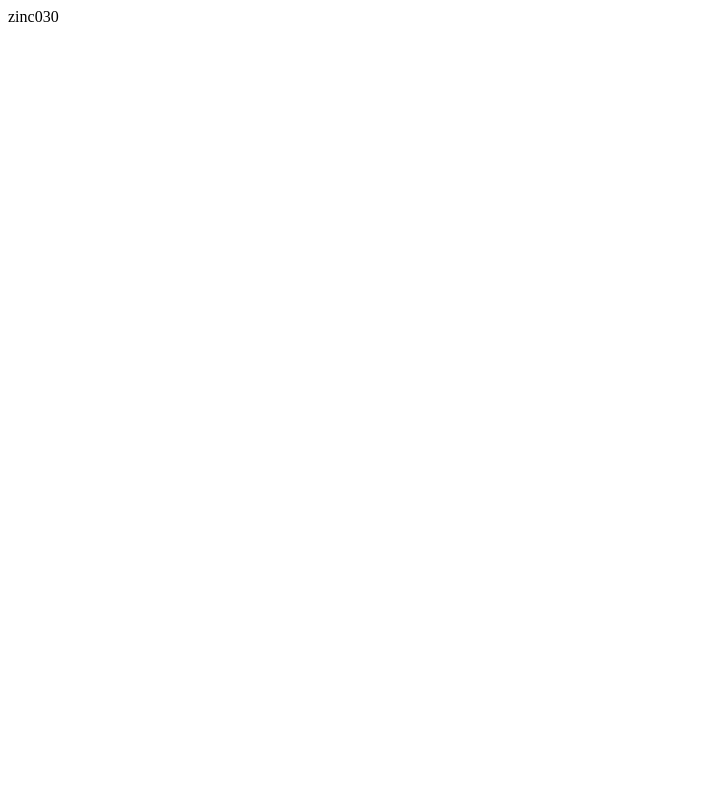
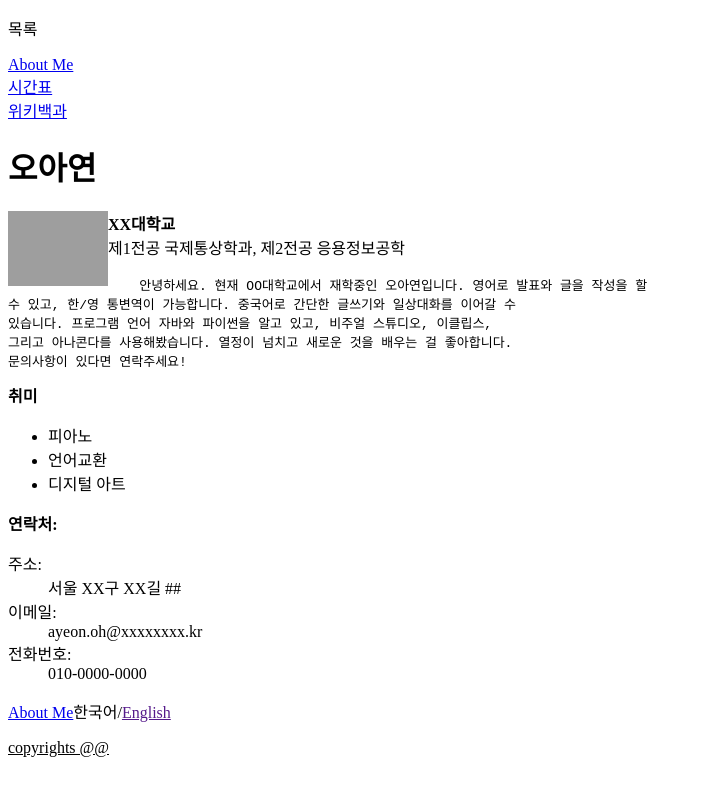
Before and after one commit to zinc030/zinc030.github.io, a plain HTML site: page about_me/index.html in a window 1280 px wide. Shown: the whole page, without its empty margins (0-702 px from the left). Drawn offline with Linux system fonts and the light colour scheme; grey boxes are pictures that could not be loaded.

Commit message:
Update index.html

```diff
--- a/about_me/index.html
+++ b/about_me/index.html
@@ -1 +1,56 @@
-zinc030
+<!DOCTYPE html>
+<html>
+<p> 목록 </p>
+<p>
+    <a href="https://zinc030.github.io/about_me/">About Me</a><br>
+    <a href="https://zinc030.github.io/schedule_2022fall/">시간표</a><br>
+    <a href="https://zinc030.github.io/wikipedia_copywork/">위키백과</a><br>
+</p>
+
+<header class="page-header">
+    <h1>오아연</h1>
+    <img class="eagle" src="https://upload.wikimedia.org/wikipedia/ko/thumb/4/44/Eagle_Statue_of_Yonsei_Univ.jpg/440px-Eagle_Statue_of_Yonsei_Univ.jpg"
+    alt="사진1"
+    style="width:100px"
+    ALIGN="left">
+</header>
+
+<body>
+    <p><b>XX대학교</b><br>
+    제1전공 국제통상학과, 제2전공 응용정보공학
+    </p>
+</body>
+
+<pre>
+    안녕하세요. 현재 OO대학교에서 재학중인 오아연입니다. 영어로 발표와 글을 작성을 할
+수 있고, 한/영 통변역이 가능합니다. 중국어로 간단한 글쓰기와 일상대화를 이어갈 수
+있습니다. 프로그램 언어 자바와 파이썬을 알고 있고, 비주얼 스튜디오, 이클립스,
+그리고 아나콘다를 사용해봤습니다. 열정이 넘치고 새로운 것을 배우는 걸 좋아합니다.
+문의사항이 있다면 연락주세요!
+</pre>
+
+
+<b>취미</b>
+<ul class="hobbies">
+    <li>피아노</li>
+    <li>언어교환</li>
+    <li>디지털 아트</li>
+</ul>
+
+
+<footer>
+    <p><b>연락처:</b></p>
+<dl class="contact">
+    <dt>주소:</dt>
+    <dd>서울 XX구 XX길 ## </dd>
+    <dt>이메일:</dt>
+    <dd>ayeon.oh@xxxxxxxx.kr</dd>
+    <dt>전화번호:</dt>
+    <dd>010-0000-0000</dd>
+
+</dl class="contact">
+    <p><a href="https://zinc030.github.io/about_me/">About Me</a>한국어</a>/<a href="">English</a></p>
+
+    <p><u>copyrights @@</u></p>
+</footer>
+</html>
```
